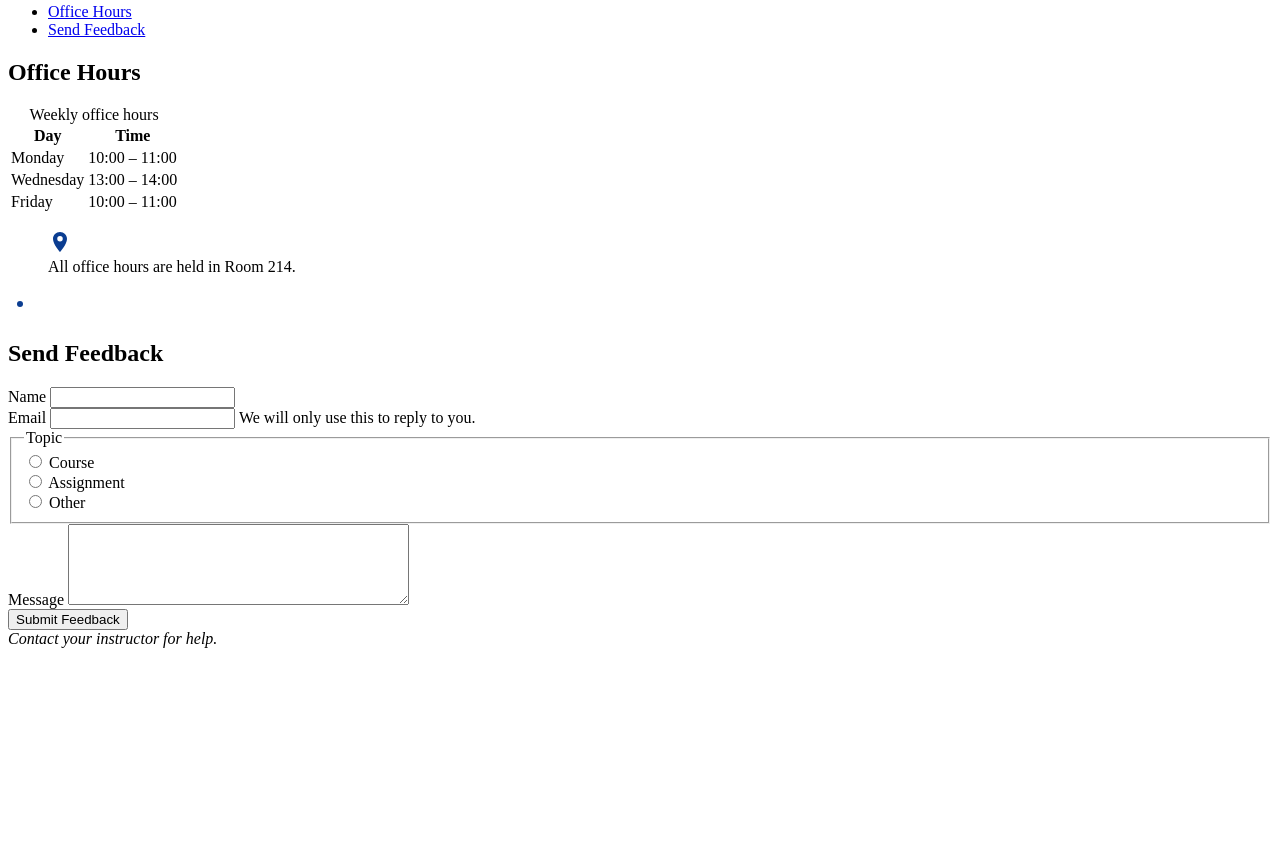
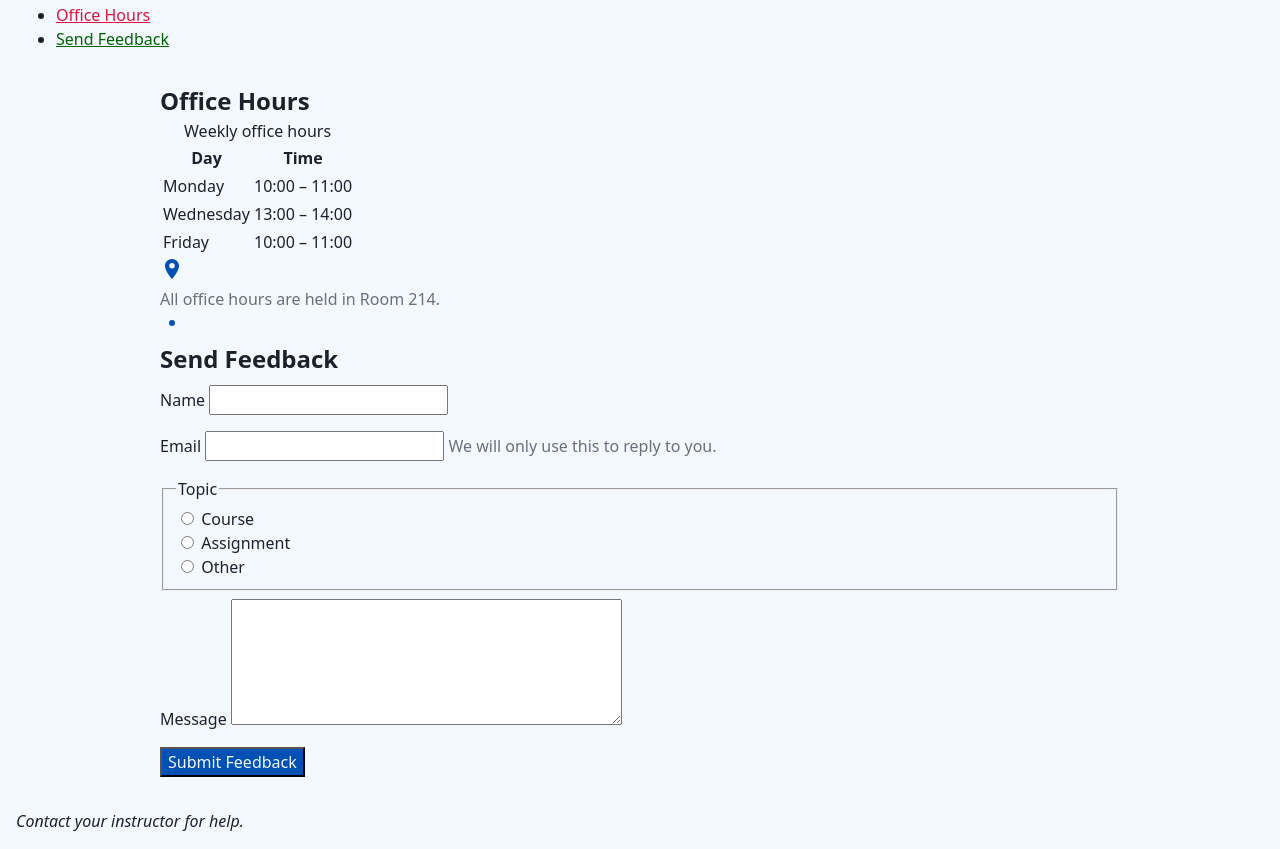
Before and after one commit to AyeshaNadeem-hub/Web-engineering-lab, a website: page public/index.html in a window 1280 px wide. Shown: the part 77-926 px from the top of the page. Before the commit the page ends 800 px from the top, so only its background shows below. Drawn offline with Linux system fonts and the light colour scheme.

Commit message:
Complete Lab 03 CSS tasks

```diff
--- a/public/index.html
+++ b/public/index.html
@@ -2,35 +2,33 @@
 <html lang="en">
   <head>
     <meta charset="UTF-8" />
-    <meta name="viewport" content="width=device-width, initial-scale=1.0" />
+    <meta name="viewport" content="width=device-width, initial-scale=1" />
     <title>Web Engineering Lab</title>
     <link rel="stylesheet" href="styles.css" />
   </head>
 
   <body>
-    <!-- Task 1: Skip Link -->
-    <a href="#main-content" class="skip-link"> Skip to main content </a>
+    <a href="#main-content" class="skip-link">Skip to main content</a>
 
-    <!-- Task 1: Header + Navigation -->
     <header>
       <h1 id="greeting">Hello, World!</h1>
 
       <nav>
         <ul>
           <li>
-            <a href="#schedule" aria-current="location"> Office Hours </a>
+            <a href="#schedule" class="nav-link" aria-current="location">
+              Office Hours
+            </a>
           </li>
 
           <li>
-            <a href="#feedback"> Send Feedback </a>
+            <a href="#feedback" class="nav-link"> Send Feedback </a>
           </li>
         </ul>
       </nav>
     </header>
 
-    <!-- Task 2: Main -->
     <main id="main-content">
-      <!-- Task 3 & 4: Office Hours -->
       <section id="schedule">
         <h2>Office Hours</h2>
 
@@ -73,7 +71,6 @@
           </tbody>
         </table>
 
-        <!-- Task 4: Informative SVG -->
         <figure>
           <svg
             role="img"
@@ -86,35 +83,31 @@
 
             <path
               d="M12 2C8.13 2 5 5.13 5 9c0 5.25 7 13 7 13s7-7.75 7-13c0-3.87-3.13-7-7-7zm0 9.5A2.5 2.5 0 1 1 12 6a2.5 2.5 0 0 1 0 5.5z"
-              fill="#0b3d91"
+              fill="currentColor"
             ></path>
           </svg>
 
-          <figcaption>All office hours are held in Room 214.</figcaption>
+          <figcaption class="text-muted">
+            All office hours are held in Room 214.
+          </figcaption>
         </figure>
       </section>
 
-      <!-- Task 4: Decorative SVG Divider -->
       <svg aria-hidden="true" width="24" height="24" viewBox="0 0 24 24">
-        <circle cx="12" cy="12" r="3" fill="#0b3d91"></circle>
+        <circle cx="12" cy="12" r="3" fill="currentColor"></circle>
       </svg>
 
-      <!-- Task 5, 6 & 7: Feedback -->
       <section id="feedback">
         <h2>Send Feedback</h2>
 
         <form>
-          <!-- Name -->
-          <div>
+          <p>
             <label for="name">Name</label>
+            <input type="text" id="name" name="name" required />
+          </p>
 
-            <input type="text" id="name" name="name" required />
-          </div>
-
-          <!-- Email -->
-          <div>
+          <p>
             <label for="email">Email</label>
-
             <input
               type="email"
               id="email"
@@ -123,12 +116,11 @@
               aria-describedby="email-hint"
             />
 
-            <span id="email-hint">
+            <span id="email-hint" class="text-muted">
               We will only use this to reply to you.
             </span>
-          </div>
+          </p>
 
-          <!-- Task 6: Topic -->
           <fieldset>
             <legend>Topic</legend>
 
@@ -153,8 +145,7 @@
             </div>
           </fieldset>
 
-          <!-- Message -->
-          <div>
+          <p>
             <label for="message">Message</label>
 
             <textarea
@@ -164,20 +155,19 @@
               cols="40"
               required
             ></textarea>
-          </div>
+          </p>
 
-          <!-- Submit -->
-          <button type="submit">Submit Feedback</button>
+          <p>
+            <button type="submit">Submit Feedback</button>
+          </p>
         </form>
       </section>
     </main>
 
-    <!-- Task 2: Footer -->
     <footer>
       <address>Contact your instructor for help.</address>
     </footer>
 
-    <!-- Existing greeting JavaScript -->
     <script src="script.js"></script>
   </body>
 </html>
--- a/public/styles.css
+++ b/public/styles.css
@@ -1,4 +1,79 @@
-/* Task 8: Visible keyboard focus */
+@layer reset, base, components, utilities;
+
+@layer reset {
+  *,
+  *::before,
+  *::after {
+    box-sizing: border-box;
+  }
+
+  body,
+  h1,
+  h2,
+  p,
+  figure {
+    margin: 0;
+  }
+}
+
+@layer base {
+  :root {
+    color-scheme: light dark;
+
+    --space: 1rem;
+
+    --color-bg: light-dark(oklch(98% 0.01 255), oklch(20% 0.02 255));
+
+    --color-text: light-dark(oklch(25% 0.02 255), oklch(94% 0.01 255));
+
+    --color-accent: light-dark(oklch(45% 0.18 255), oklch(75% 0.12 255));
+
+    --color-surface: color-mix(
+      in oklch,
+      var(--color-bg) 92%,
+      var(--color-accent)
+    );
+
+    --color-border: color-mix(in oklch, var(--color-text) 55%, var(--color-bg));
+  }
+
+  body {
+    font-family: system-ui, sans-serif;
+    line-height: 1.5;
+    color: var(--color-text);
+    background: var(--color-bg);
+    padding: var(--space);
+  }
+
+  main {
+    max-inline-size: 60rem;
+    margin-inline: auto;
+    padding-block: 1rem;
+  }
+
+  input,
+  textarea,
+  button {
+    font: inherit;
+  }
+}
+
+@layer components {
+  form p {
+    margin-block: 0.5rem 1rem;
+  }
+
+  :where(nav ul li) a {
+    color: purple;
+  }
+
+  .nav-link {
+    color: darkgreen;
+  }
+
+  a[aria-current="location"] {
+    color: crimson;
+  }
 
   a:focus-visible,
   button:focus-visible,
@@ -9,19 +84,40 @@
     outline-offset: 2px;
   }
 
-/* Task 8: Skip link */
+  table {
+    border-color: var(--color-border);
+  }
 
+  svg {
+    color: var(--color-accent);
+  }
+
+  button {
+    color: var(--color-bg);
+    background: var(--color-accent);
+  }
+
+  button:hover {
+    background: color-mix(in oklch, var(--color-accent), black 15%);
+  }
+}
+
+@layer utilities {
   .skip-link {
     position: absolute;
     top: -100px;
     left: 10px;
-  background: white;
-  color: black;
+    background: var(--color-bg);
+    color: var(--color-text);
     padding: 10px;
     z-index: 1000;
   }
 
-/* Show skip link when keyboard focused */
   .skip-link:focus-visible {
     top: 10px;
   }
+
+  .text-muted {
+    color: color-mix(in oklch, var(--color-text) 60%, var(--color-bg));
+  }
+}
```
Lines whose indentation alone changed are shown as unchanged.
